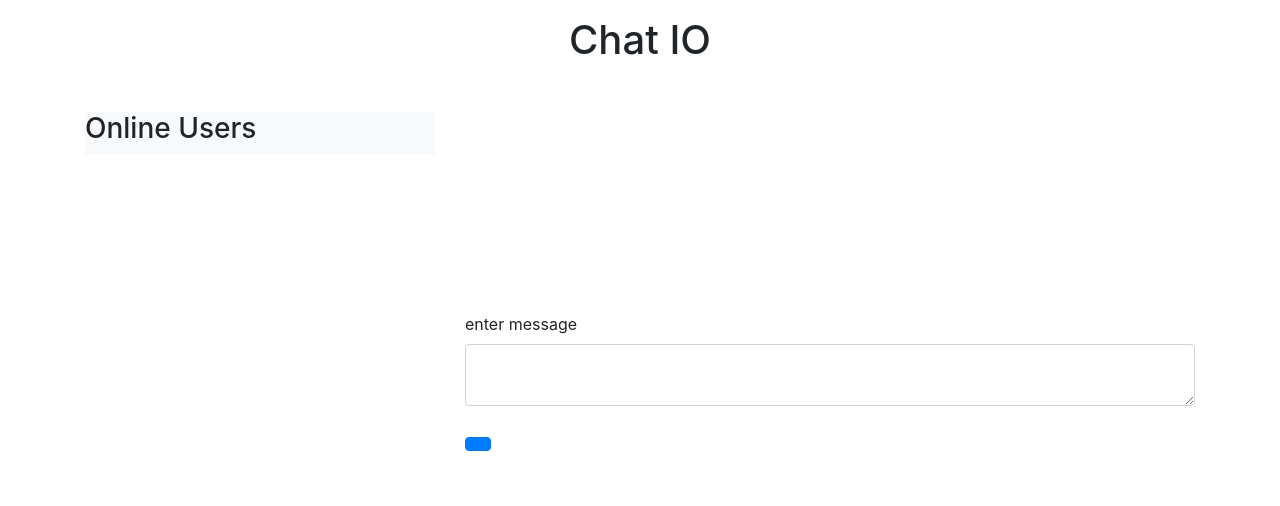
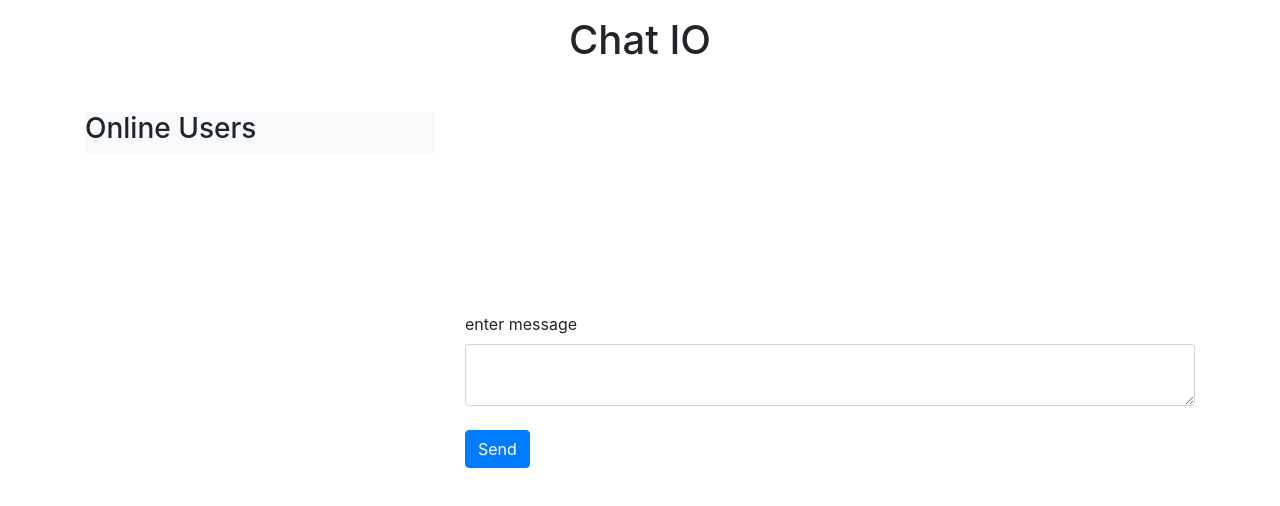
Before and after one commit to histef/chat, a website: page chat/index.html in a window 1280 px wide. Drawn offline with nearby package versions, Linux system fonts and the light colour scheme; no server answers.

Commit message:
add button text

```diff
--- a/chat/index.html
+++ b/chat/index.html
@@ -41,7 +41,7 @@
             <label for="message">enter message</label>
             <textarea id="message" name="message"  class="form-control"></textarea>
             <br />
-            <button id="send" type="submit" class="btn btn-primary" value='send message'></button>
+            <button id="send" type="submit" class="btn btn-primary" value='send message'>Send</button>
           </div>
         </div>
         </div>
@@ -59,7 +59,6 @@
 
     // emit events
     sendBtn.addEventListener('click', (e) => {
-      // e.preventDefault();
       console.log('message submitted', e);
       socket.emit('chat-message', {
         message: message.value
```
